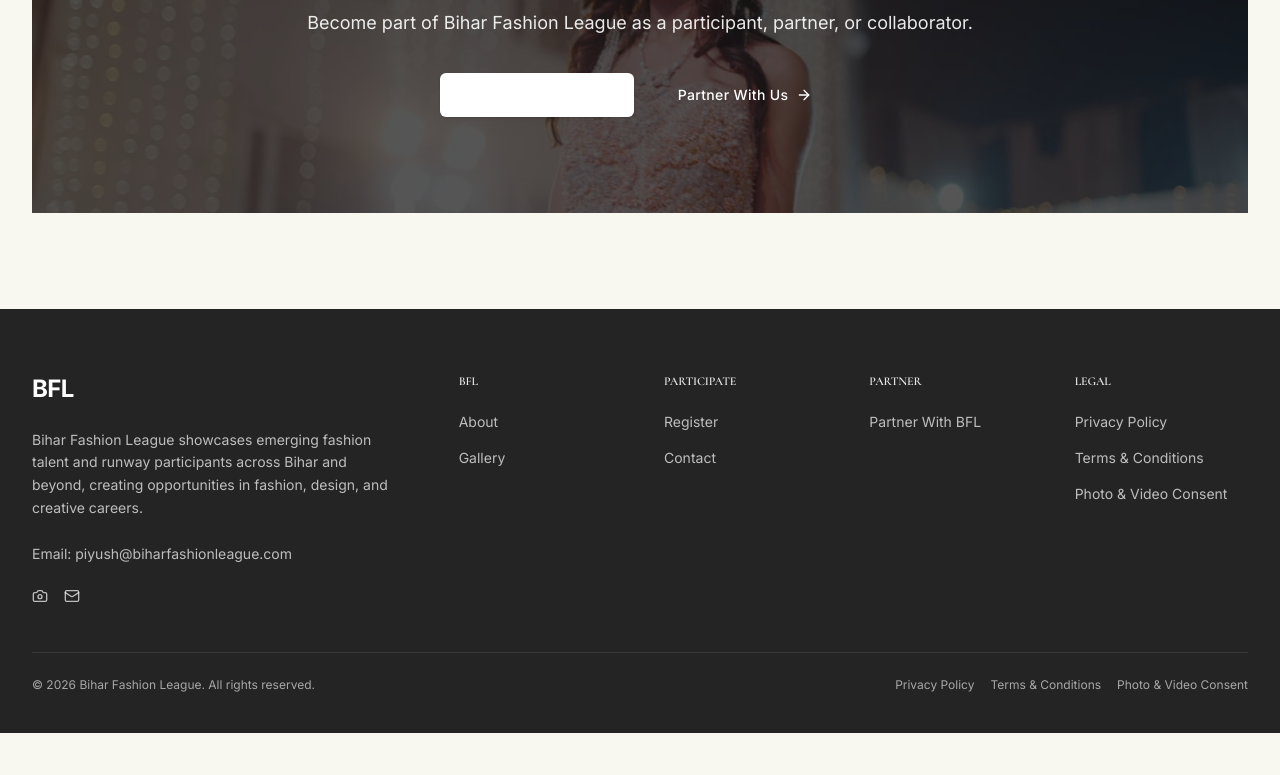
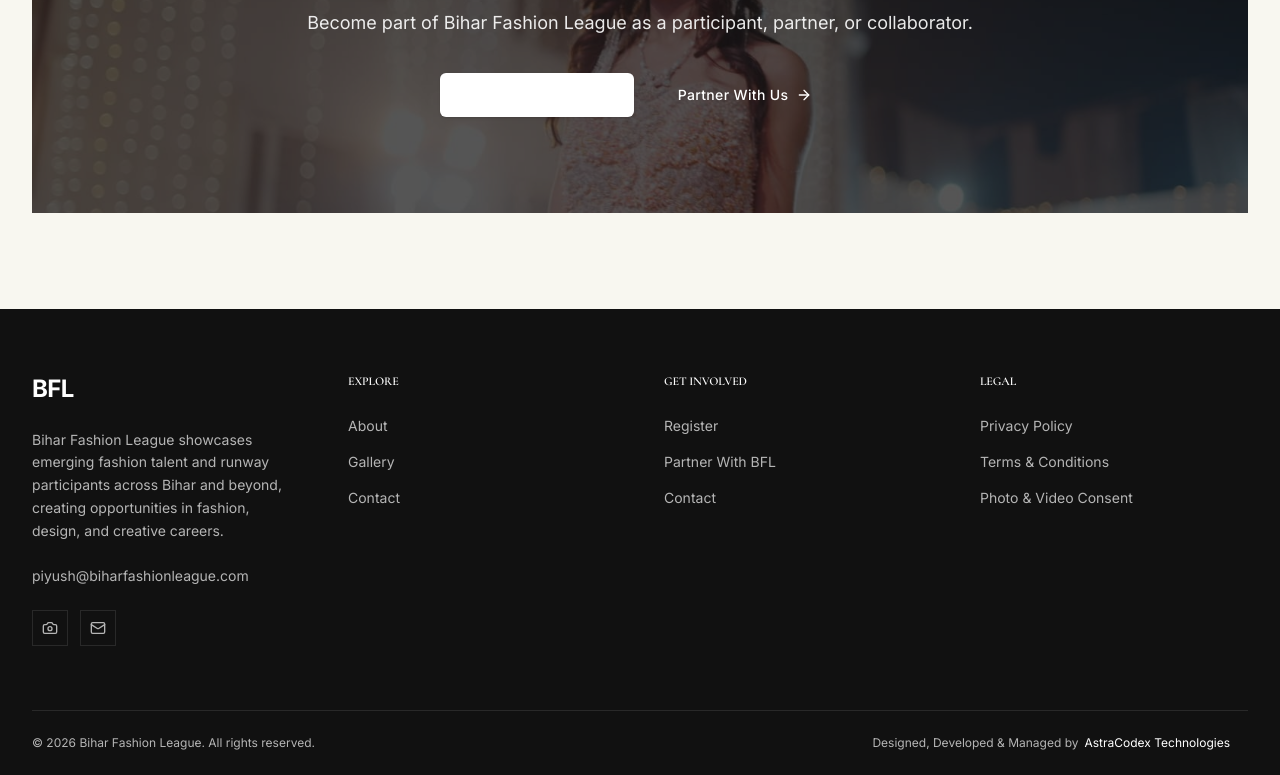
Before and after one commit to codexshekhar/Bihar-Fashion-League, a Next.js app: page /about in a window 1280 px wide. Shown: the part 3522-4297 px from the top of the page. Before the commit the page ends 4255 px from the top, so only its background shows below. Built offline with nearby package versions, Linux system fonts and the light colour scheme; no server answers.

Commit message:
Redesign footer with AstraCodex credit

```diff
--- a/components/layout/footer.tsx
+++ b/components/layout/footer.tsx
@@ -1,31 +1,27 @@
 "use client";
 
 import Link from "next/link";
-import { Camera, Mail } from "lucide-react";
+import { Camera, Mail, ArrowUpRight } from "lucide-react";
 
 const FOOTER_LINKS = [
   {
-    title: "BFL",
+    title: "EXPLORE",
     items: [
       { name: "About", href: "/about" },
       { name: "Gallery", href: "/gallery" },
-    ],
-  },
-  {
-    title: "Participate",
-    items: [
-      { name: "Register", href: "/register/model" },
       { name: "Contact", href: "/contact" },
     ],
   },
   {
-    title: "Partner",
+    title: "GET INVOLVED",
     items: [
+      { name: "Register", href: "/register/model" },
       { name: "Partner With BFL", href: "/partners" },
+      { name: "Contact", href: "/contact" },
     ],
   },
   {
-    title: "Legal",
+    title: "LEGAL",
     items: [
       { name: "Privacy Policy", href: "/legal/privacy" },
       { name: "Terms & Conditions", href: "/legal/terms" },
@@ -43,27 +39,29 @@
   const currentYear = new Date().getFullYear();
 
   return (
-    <footer className="relative pt-16 pb-10 bg-[#242424] text-white">
+    <footer className="relative bg-[#111111] text-white">
       <div className="mx-auto max-w-[1320px] px-4 sm:px-6 lg:px-8">
-        <div className="grid grid-cols-1 md:grid-cols-12 gap-10 lg:gap-16 mb-12">
-          <div className="md:col-span-5 lg:col-span-4">
+        <div className="grid grid-cols-1 md:grid-cols-2 lg:grid-cols-4 gap-10 lg:gap-12 py-14 lg:py-16">
+          <div className="lg:col-span-1">
             <Link href="/" className="text-2xl font-bold tracking-tight block mb-6">
               BFL
             </Link>
-            <p className="text-sm leading-relaxed text-white/70 max-w-sm mb-6">
+            <p className="text-sm leading-relaxed text-[#B5B5B5] max-w-sm mb-6">
               Bihar Fashion League showcases emerging fashion talent and runway participants across Bihar and beyond, creating opportunities in fashion, design, and creative careers.
             </p>
-            <div className="space-y-2 text-sm text-white/70">
-              <p>Email: piyush@biharfashionleague.com</p>
+            <div className="space-y-2 text-sm text-[#B5B5B5] mb-6">
+              <a href="mailto:piyush@biharfashionleague.com" className="hover:text-white transition-colors">
+                piyush@biharfashionleague.com
+              </a>
             </div>
-            <div className="flex items-center gap-4 mt-6">
+            <div className="flex items-center gap-3">
               {SOCIAL_LINKS.map((social) => (
                 <a
                   key={social.name}
                   href={social.href}
                   target={social.href.startsWith("http") ? "_blank" : undefined}
                   rel={social.href.startsWith("http") ? "noopener noreferrer" : undefined}
-                  className="text-white/70 hover:text-white transition-colors"
+                  className="w-9 h-9 flex items-center justify-center border border-white/10 text-[#B5B5B5] hover:text-white hover:border-white/30 transition-colors"
                   aria-label={social.name}
                 >
                   {social.icon}
@@ -71,10 +69,9 @@
               ))}
             </div>
           </div>
-          <div className="md:col-span-7 lg:col-span-8 grid grid-cols-2 sm:grid-cols-4 gap-8">
           {FOOTER_LINKS.map((group) => (
             <div key={group.title}>
-                <h3 className="text-xs font-medium tracking-[0.28em] uppercase text-white/90 mb-5">
+              <h3 className="text-xs font-medium tracking-[0.28em] uppercase text-white mb-6">
                 {group.title}
               </h3>
               <ul className="space-y-3">
@@ -82,7 +79,7 @@
                   <li key={item.href}>
                     <Link
                       href={item.href}
-                        className="text-sm text-white/70 hover:text-white transition-colors"
+                      className="text-sm text-[#B5B5B5] hover:text-white transition-colors"
                     >
                       {item.name}
                     </Link>
@@ -92,17 +89,21 @@
             </div>
           ))}
         </div>
-        </div>
 
-        <div className="border-t border-white/10 pt-6 flex flex-col sm:flex-row justify-between items-center gap-4">
-          <p className="text-xs text-white/60">
+        <div className="border-t border-white/10 py-6 flex flex-col md:flex-row justify-between items-center gap-4">
+          <p className="text-xs text-[#B5B5B5] text-center md:text-left">
             &copy; {currentYear} Bihar Fashion League. All rights reserved.
           </p>
-          <div className="flex flex-wrap items-center gap-4 text-xs text-white/60">
-            <Link href="/legal/privacy" className="hover:text-white transition-colors">Privacy Policy</Link>
-            <Link href="/legal/terms" className="hover:text-white transition-colors">Terms &amp; Conditions</Link>
-            <Link href="/legal/consent" className="hover:text-white transition-colors">Photo &amp; Video Consent</Link>
-          </div>
+          <a
+            href="https://www.astracodex.studio/"
+            target="_blank"
+            rel="noopener noreferrer"
+            className="group flex items-center gap-1.5 text-xs text-[#B5B5B5] hover:text-white transition-colors"
+          >
+            <span>Designed, Developed &amp; Managed by</span>
+            <span className="text-white">AstraCodex Technologies</span>
+            <ArrowUpRight className="h-3 w-3 opacity-0 group-hover:opacity-100 group-hover:translate-x-0.5 group-hover:-translate-y-0.5 transition-all" />
+          </a>
         </div>
       </div>
     </footer>
```
Lines whose indentation alone changed are shown as unchanged.
